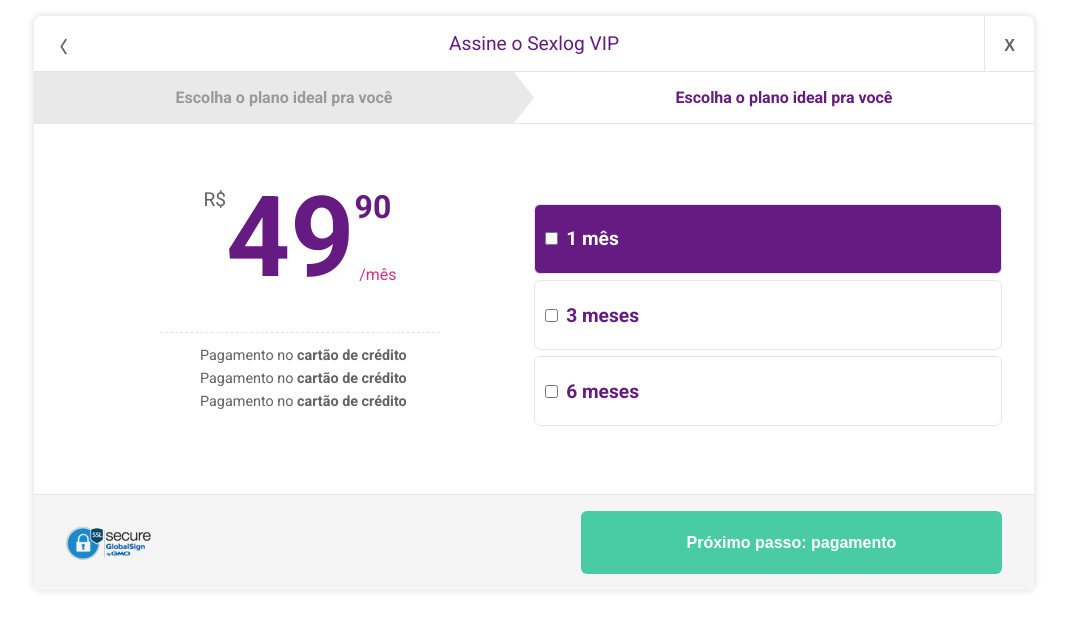
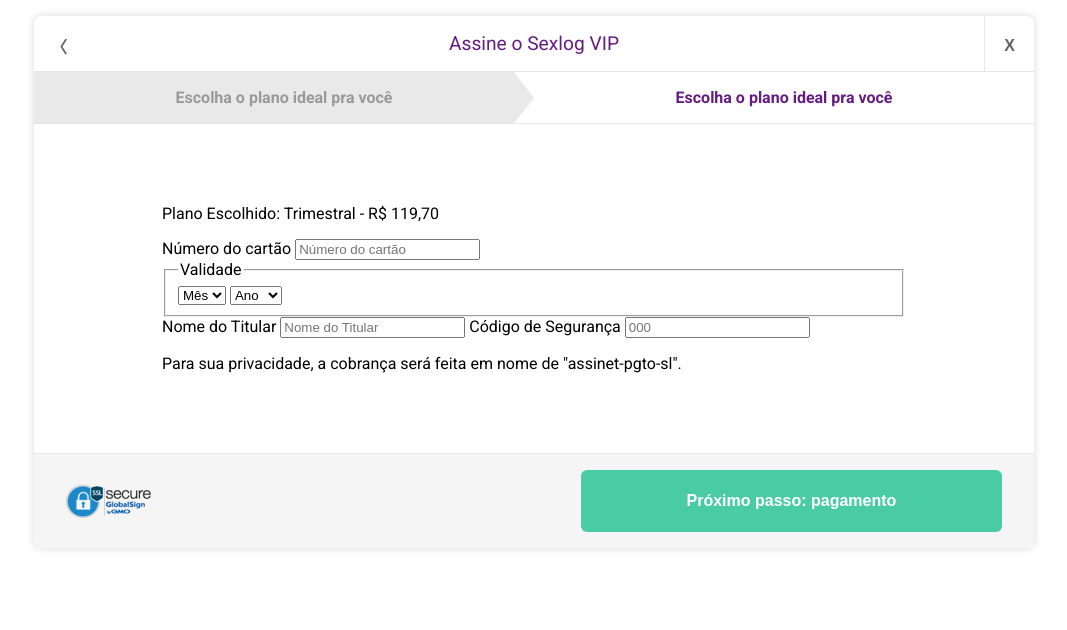
Before and after one commit to KarolinedeAlencar/modal, a website: page index.html in a window 1280 px wide. Shown: the whole page, without its empty margins (106-1173 px from the left). Drawn offline with Linux system fonts and the light colour scheme.

Commit message:
starting second step

```diff
--- a/css/style.css
+++ b/css/style.css
@@ -281,3 +281,14 @@
   margin: 0;
   vertical-align: super;
 }
+
+.step--firstStep {
+  display: none;
+}
+
+/* SECOND STEP */
+
+.step--secondStep {
+  padding-left: 6rem;
+  padding-right: 6rem;
+}
--- a/index.html
+++ b/index.html
@@ -87,6 +87,48 @@
             </div>
           </div>
         </div>
+        <div class="step step--secondStep">
+          <div class="step__choicePlan">
+            <p>
+              Plano Escolhido:
+              <span class="choicePlan__type">Trimestral - R$ 119,70</span>
+            </p>
+          </div>
+          <div class="step__form">
+            <form class="form" action="">
+              <label  class="form__label">
+                Número do cartão
+                <input type="text" class="form__input" placeholder="Número do cartão">
+              </label>
+              <fieldset for="cardNumber" class="form__label">
+                <legend>Validade</legend>
+                <select name="Mês" class="form__select">
+                  <option value="Mês">Mês</option>
+                  <option value="Jan">Jan</option>
+                  <option value="Jan">Jan</option>
+                </select>
+                <select name="Ano" class="form__select">
+                  <option value="Mês">Ano</option>
+                  <option value="2018">2018</option>
+                  <option value="Mês">2019</option>
+                </select>
+              </fieldset>
+              <label class="form__label">
+                Nome do Titular
+                <input type="text" class="form__input" placeholder="Nome do Titular">
+              </label>
+              <label class="form__label">
+                Código de Segurança
+                <input type="text" class="form__input" placeholder="000">
+              </label>
+            </form>
+          </div>
+          <div class="step__warning">
+            <p>
+              Para sua privacidade, a cobrança será feita em nome de "assinet-pgto-sl".
+            </p>
+          </div>
+        </div>
       </main>
       <footer class="modal__footer">
         <div class="footer__seal">
```
